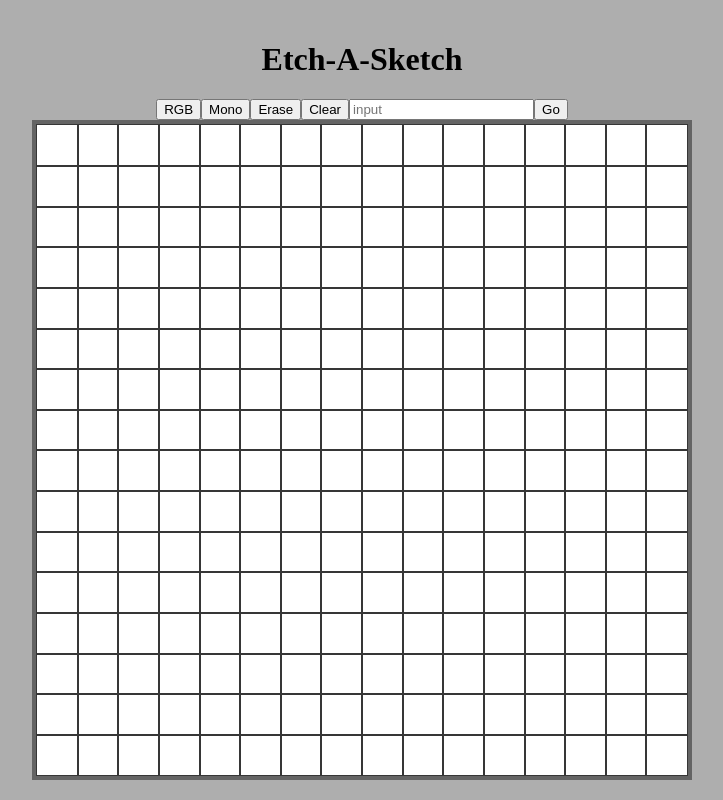
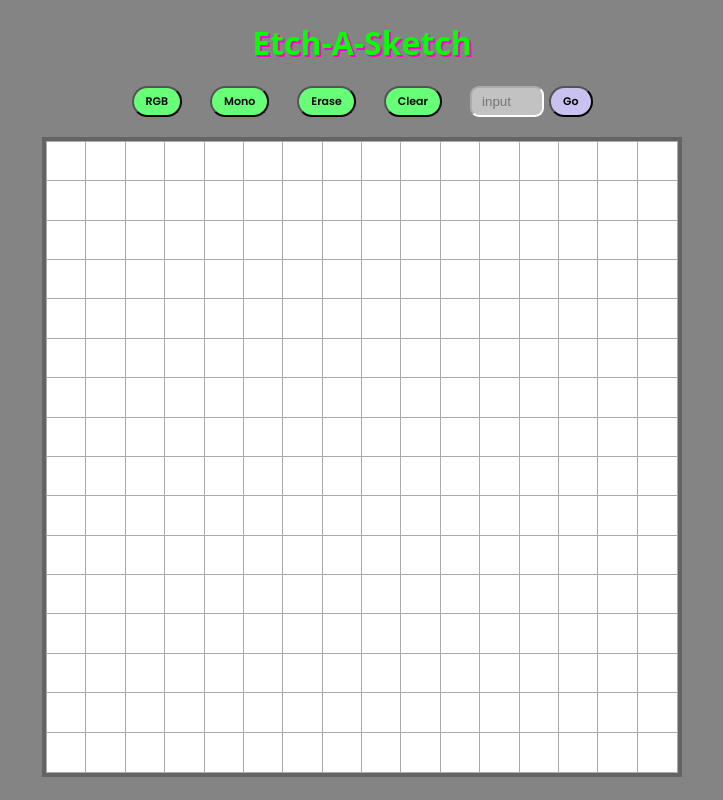
Before and after one commit to ashishstomar/Etch-a-Sketch, a plain HTML site: page index.html in a window 1280 px wide. Shown: the whole page, without its empty margins (278-1001 px from the left). Drawn offline with Linux system fonts and the light colour scheme; a web font is replaced by a local one.

Commit message:
fixed background as 'erase' was causing grid to fade

```diff
--- a/styles.css
+++ b/styles.css
@@ -1,89 +1,79 @@
+@import url('https://fonts.googleapis.com/css2?family=Rubik+Scribble&display=swap');
+@import url('https://fonts.googleapis.com/css2?family=Poppins:ital,wght@0,100;0,200;0,300;0,400;0,500;0,600;0,700;0,800;0,900;1,100;1,200;1,300;1,400;1,500;1,600;1,700;1,800;1,900&family=Rubik+Scribble&display=swap');
+
 body {
-    background-color: #414141;
+    background-color: #858484;
     display: flex;
     flex-direction: column;
-    justify-content: center;
     align-items: center;
     height: 100vh;
     margin: 0px;
     padding: 0px;
-    background-color: rgb(174, 174, 174);
-
 
 }
 
+.header {
+    font-family: "Rubik Scribble", system-ui;
+    font-weight: 900;
+    color: #04ff00;
+    text-shadow: 2px 2px #fe00d8;
+
+}
+
+.headerBtn {
+    display: flex;
+    gap: 28px;
+    margin-bottom: 20px;;
+}
 
 .container {
     display: flex;
     flex-direction: column;
     border: 5px solid rgb(100, 100, 100);
-    height: 650px;
-    width: 650px;
+    height: 630px;
+    width: 630px;
     background-color: #ffffff;
     flex-shrink: 0;
-
-
-
 }
 
 .row, .column {
-    outline: 1px solid rgb(54, 54, 54);
+    outline: thin solid rgb(170, 170, 170);
+    background-color: white;
     padding: 0px;
     margin: 0px;
     display: flex;
     flex-basis: 100%;
 }
 
-.btnBlack, .btnrgb {
-    background-color: #f3c0c0;
-    margin-top: 20px;
-    font-size: 16px;
-    font-weight: bold;
+.btn, .UserInputbtn {
+    background-color: #67ff78;
+    font-size: 11px;
+    font-weight: 600;
     border-radius: 18px;
-    padding: 4px 12px;
+    padding: 5px 12px;
+    font-family: "Poppins", system-ui;
+    cursor: pointer;
+    transition: background-color 0.5s ease;
 
 }
 
-.userInput {
+.UserInputbtn {
+    margin-left: -23px;
+    background-color: rgb(201, 194, 240);
+}
+
+.UserInputbtn:hover {
+    background-color: rgb(184, 149, 252);
+}
+
+.btn:hover {
+    background-color: #ffb76e;
+}
+
+#userInput {
     background-color: rgb(195, 194, 194);
-    border-radius: 5px;
+    border-radius: 9px;
     padding: 3px 10px;
     width: 50px;
     border-color: rgb(255, 255, 255)
 }
-
-
-
-
-
-
-/*
-
-#heading {
-    margin-bottom: 740px;
-}
-.container {
-    position: absolute;
-    flex: 1;
-}
-
-.row {
-    display: flex;
-}
-
-.column {
-    display: flex;
-    flex-flow: wrap;
-    position : absolute;
-
-}
-
-.rowDivs, .columnDivs {
-    outline: 1px solid rgb(255, 255, 255);
-    width: 16px;
-    height: 16px;
-    padding: 0px;
-    margin: 0px;
-}
-
-*/
```
